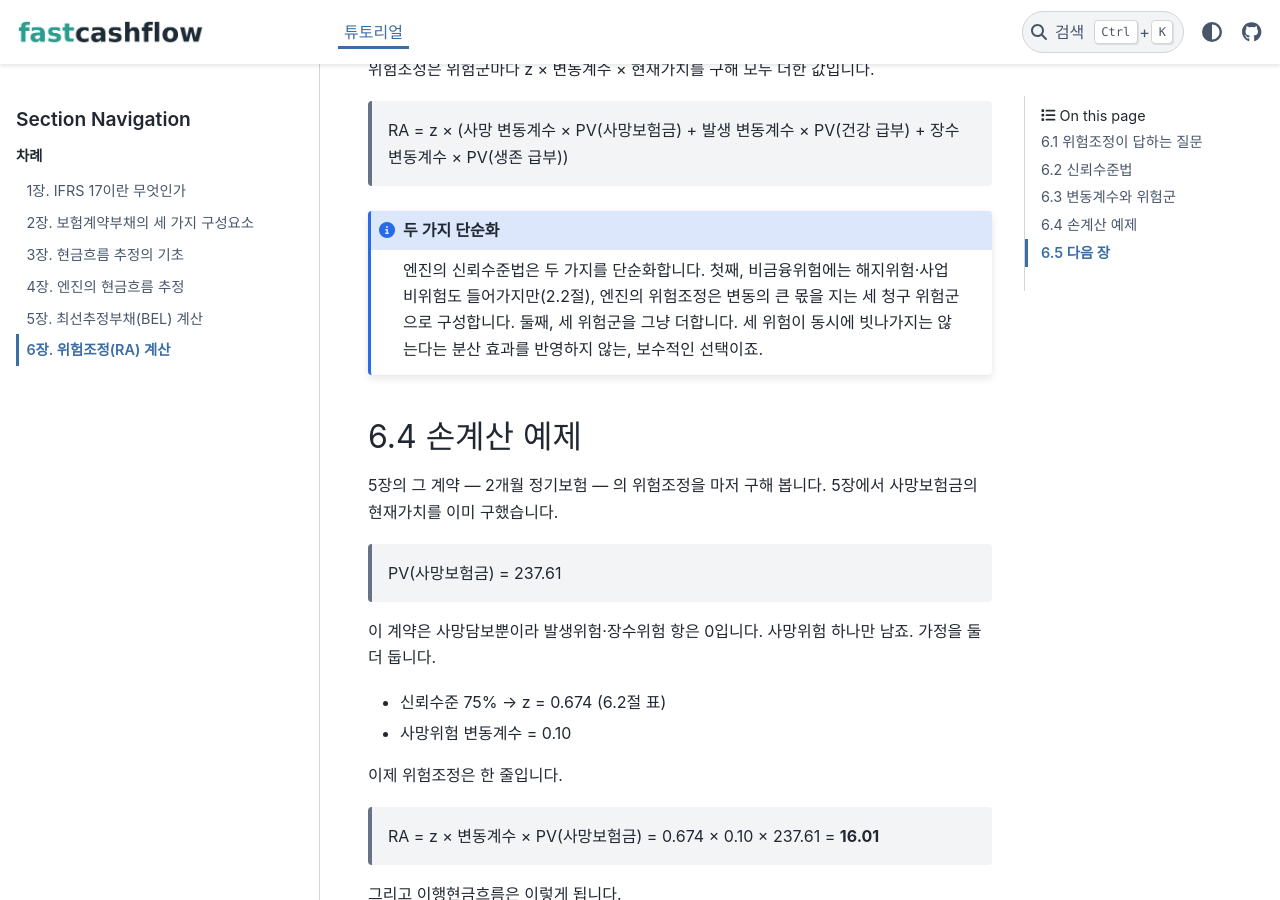
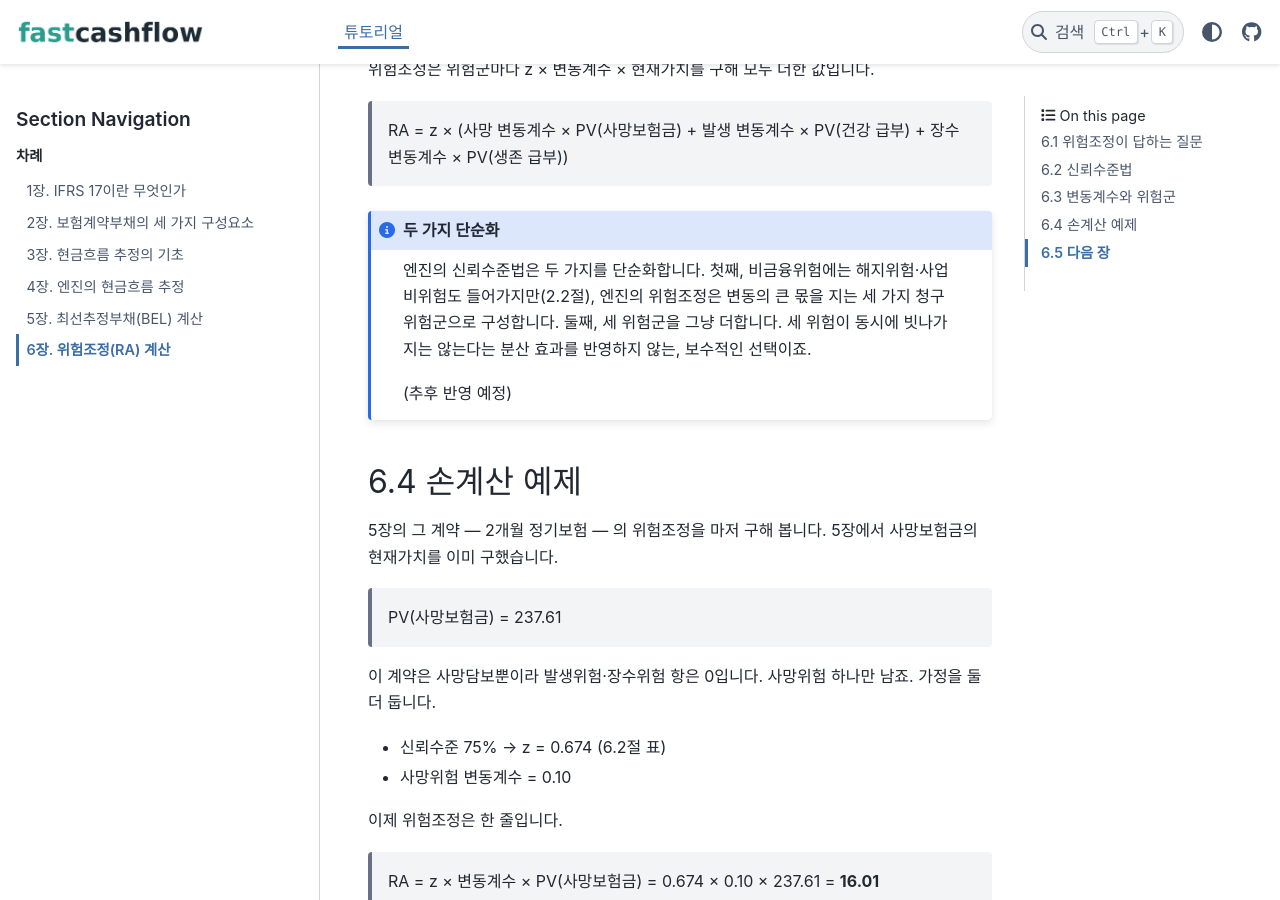
Before and after one commit to seokhoonj/fastcashflow, a Sphinx documentation site: the page built from docs/tutorial/06-risk-adjustment.md, in a window 1280 px wide and 900 px high, scrolled down 2512 px. Built offline with Sphinx 7.4.7 and the PyData theme 0.15.4, drawn with Linux system fonts in a browser that asks for light colours.

Commit message:
Mark the RA simplifications as planned in chapter 6

````diff
--- a/docs/tutorial/06-risk-adjustment.md
+++ b/docs/tutorial/06-risk-adjustment.md
@@ -123,9 +123,11 @@ IFRS 17은 위험조정에 대응하는 신뢰수준을 공시하도록 합니
 
 엔진의 신뢰수준법은 두 가지를 단순화합니다. 첫째, 비금융위험에는
 해지위험·사업비위험도 들어가지만(2.2절), 엔진의 위험조정은 변동의 큰
-몫을 지는 세 청구 위험군으로 구성합니다. 둘째, 세 위험군을 그냥
+몫을 지는 세 가지 청구 위험군으로 구성합니다. 둘째, 세 위험군을 그냥
 더합니다. 세 위험이 동시에 빗나가지는 않는다는 분산 효과를 반영하지
 않는, 보수적인 선택이죠.
+
+(추후 반영 예정)
 ```
 
 ## 6.4 손계산 예제
````
